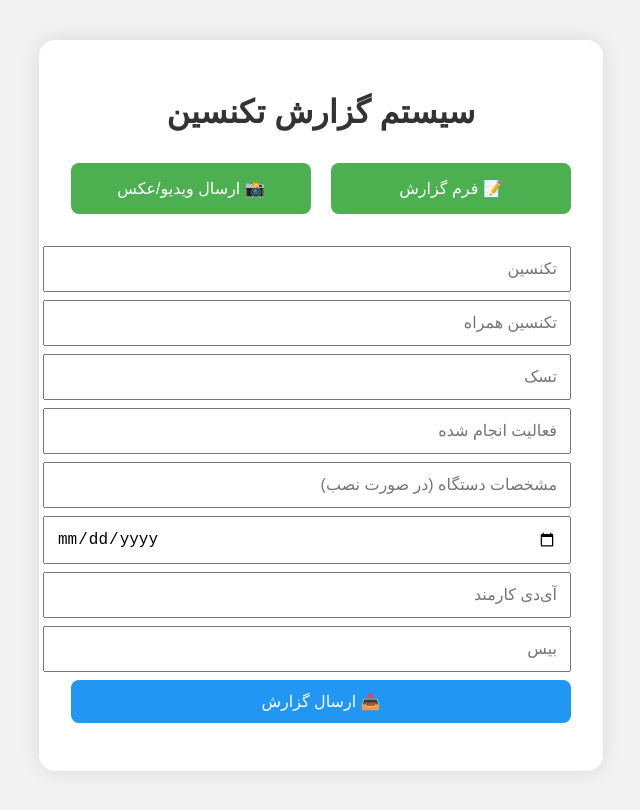
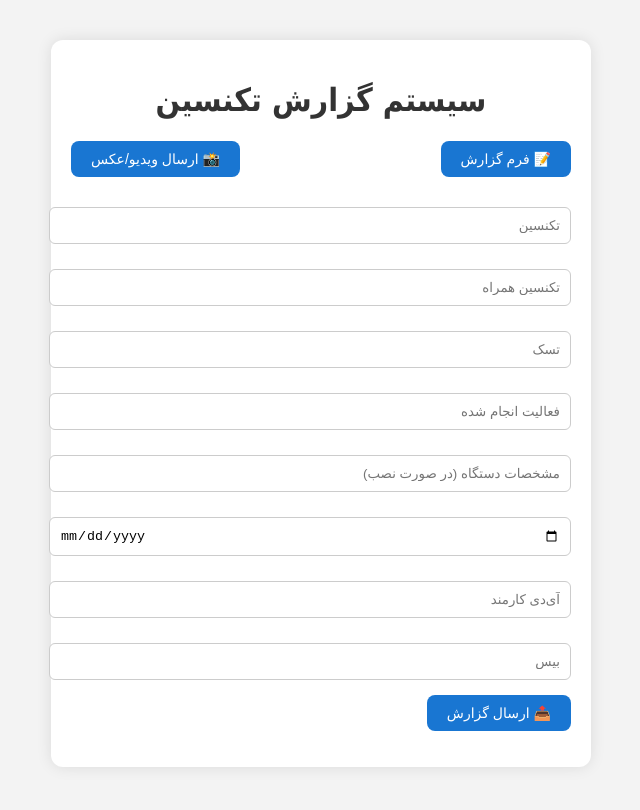
Before and after one commit to raha652/test3, a plain HTML site: page index.html in a window 1280 px wide. Both pictures are taken after a click on the button "📝 فرم گزارش". Shown: the whole page, without its empty margins (319-959 px from the left). Drawn offline with Linux system fonts and the light colour scheme.

Commit message:
Add files via upload

```diff
--- a/index.html
+++ b/index.html
@@ -16,14 +16,14 @@
 
     <!-- فرم گزارش -->
     <form id="reportForm" class="hidden">
-      <input type="text" placeholder="تکنسین" name="technician" required />
-      <input type="text" placeholder="تکنسین همراه" name="assistant" />
-      <input type="text" placeholder="تسک" name="task" required />
-      <input type="text" placeholder="فعالیت انجام شده" name="activity" />
-      <input type="text" placeholder="مشخصات دستگاه (در صورت نصب)" name="device" />
-      <input type="date" name="date" required />
-      <input type="text" placeholder="آی‌دی کارمند" name="employee_id" required />
-      <input type="text" placeholder="بیس" name="base" />
+      <input type="text" id="technician" name="technician" placeholder="تکنسین" required />
+      <input type="text" id="technician_assistant" name="technician_assistant" placeholder="تکنسین همراه" />
+      <input type="text" id="task" name="task" placeholder="تسک" required />
+      <input type="text" id="activity" name="activity" placeholder="فعالیت انجام شده" />
+      <input type="text" id="device_details" name="device_details" placeholder="مشخصات دستگاه (در صورت نصب)" />
+      <input type="date" id="date" name="date" required />
+      <input type="text" id="employee_id" name="employee_id" placeholder="آی‌دی کارمند" required />
+      <input type="text" id="base" name="base" placeholder="بیس" />
       <button type="submit">📤 ارسال گزارش</button>
       <p id="formStatus"></p>
     </form>
--- a/script.js
+++ b/script.js
@@ -1,23 +1,24 @@
-// 🔗 URL آپس‌اسکریپت شما
+// 🔗 لینک Google Script
 const SHEET_URL = "https://script.google.com/macros/s/AKfycbxPI_AEqhei31X_ZvEptHGRNNUNUHuVZhaGrdFWbuEvt1SfRZpl6R8-wk9ivOL9Lgr7jg/exec";
 
 // 🔗 اطلاعات ربات تلگرام
 const BOT_TOKEN = "7206337280:AAFSQlCNgFY5Rc4oebhrHz8IjDw6N0DNGR4";
 const CHAT_ID = "-1002503401953"; // آیدی گروه
-const THREAD_ID = 4; // آیدی تاپیک (مثلاً Bts9)
+const THREAD_ID = 4; // آیدی تاپیک
 
+// دکمه فرم
 document.getElementById("formBtn").addEventListener("click", () => {
   document.getElementById("reportForm").classList.remove("hidden");
   document.getElementById("uploadForm").classList.add("hidden");
 });
 
+// دکمه آپلود
 document.getElementById("uploadBtn").addEventListener("click", () => {
   document.getElementById("uploadForm").classList.remove("hidden");
   document.getElementById("reportForm").classList.add("hidden");
 });
 
-// فرم گزارش به گوگل شیت
-
+// فرم گزارش به Google Sheet
 document.getElementById("reportForm").addEventListener("submit", function (e) {
   e.preventDefault();
 
@@ -47,6 +48,7 @@ document.getElementById("reportForm").addEventListener("submit", function (e) {
       } else {
         document.getElementById("formStatus").textContent = "❌ خطا در ارسال.";
       }
+      setTimeout(() => document.getElementById("formStatus").textContent = "", 3000);
     })
     .catch(err => {
       console.error(err);
@@ -54,7 +56,7 @@ document.getElementById("reportForm").addEventListener("submit", function (e) {
     });
 });
 
-// فرم ارسال فایل به تلگرام
+// فرم آپلود فایل به تلگرام
 document.getElementById("uploadForm").addEventListener("submit", function (e) {
   e.preventDefault();
   const formData = new FormData();
@@ -77,6 +79,7 @@ document.getElementById("uploadForm").addEventListener("submit", function (e) {
     .then(data => {
       document.getElementById("uploadStatus").textContent = "✅ فایل ارسال شد.";
       this.reset();
+      setTimeout(() => document.getElementById("uploadStatus").textContent = "", 3000);
     })
     .catch(err => {
       console.error(err);
--- a/style.css
+++ b/style.css
@@ -1,63 +1,62 @@
 body {
-  font-family: sans-serif;
-  background: #f2f2f2;
+  font-family: "Tahoma", sans-serif;
+  background-color: #f3f3f3;
   direction: rtl;
-  text-align: center;
-  padding: 2rem;
+  text-align: right;
+  margin: 0;
+  padding: 0;
 }
 
 .container {
   max-width: 500px;
-  margin: auto;
-  background: #fff;
-  border-radius: 1rem;
-  box-shadow: 0 0 20px rgba(0,0,0,0.1);
-  padding: 2rem;
+  margin: 40px auto;
+  background: white;
+  padding: 20px;
+  border-radius: 12px;
+  box-shadow: 0 0 15px rgba(0,0,0,0.1);
 }
 
 h1 {
+  text-align: center;
   color: #333;
-  margin-bottom: 2rem;
 }
 
 .button-group {
   display: flex;
   justify-content: space-between;
-  margin-bottom: 2rem;
+  margin-bottom: 20px;
 }
 
 button {
-  padding: 1rem;
-  font-size: 1rem;
+  padding: 10px 20px;
+  background: #1976d2;
+  color: white;
+  border: none;
+  border-radius: 8px;
   cursor: pointer;
-  border: none;
-  border-radius: 0.5rem;
-  background-color: #4CAF50;
-  color: white;
-  width: 48%;
-  transition: background 0.3s;
+  font-size: 14px;
 }
 
 button:hover {
-  background-color: #388E3C;
+  background: #125ea8;
 }
 
-form input, form button {
-  display: block;
+input[type="text"],
+input[type="date"],
+input[type="file"] {
   width: 100%;
-  padding: 0.75rem;
-  margin: 0.5rem 0;
-  font-size: 1rem;
-}
-
-form button {
-  background-color: #2196F3;
-}
-
-form button:hover {
-  background-color: #1976D2;
+  padding: 10px;
+  margin-top: 10px;
+  margin-bottom: 15px;
+  border: 1px solid #ccc;
+  border-radius: 6px;
 }
 
 .hidden {
   display: none;
 }
+
+p {
+  margin-top: 10px;
+  font-weight: bold;
+}
```
